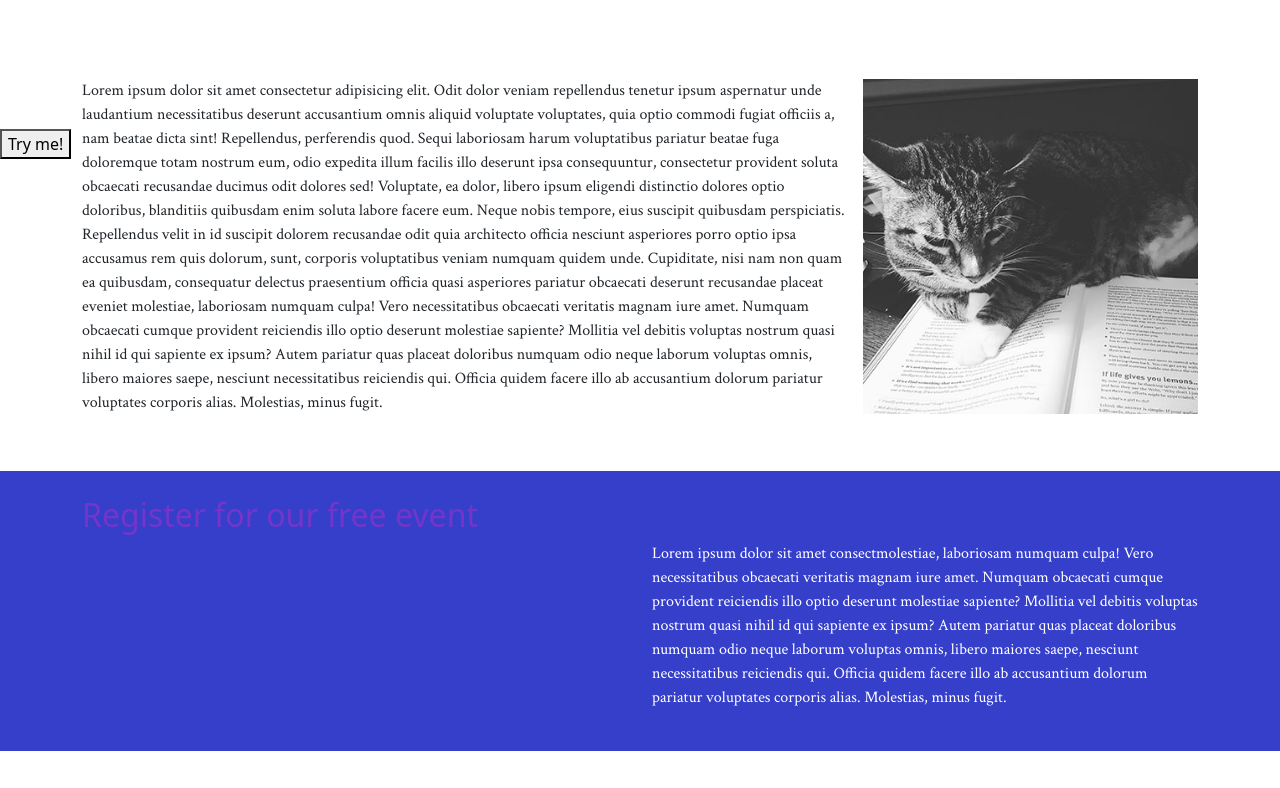
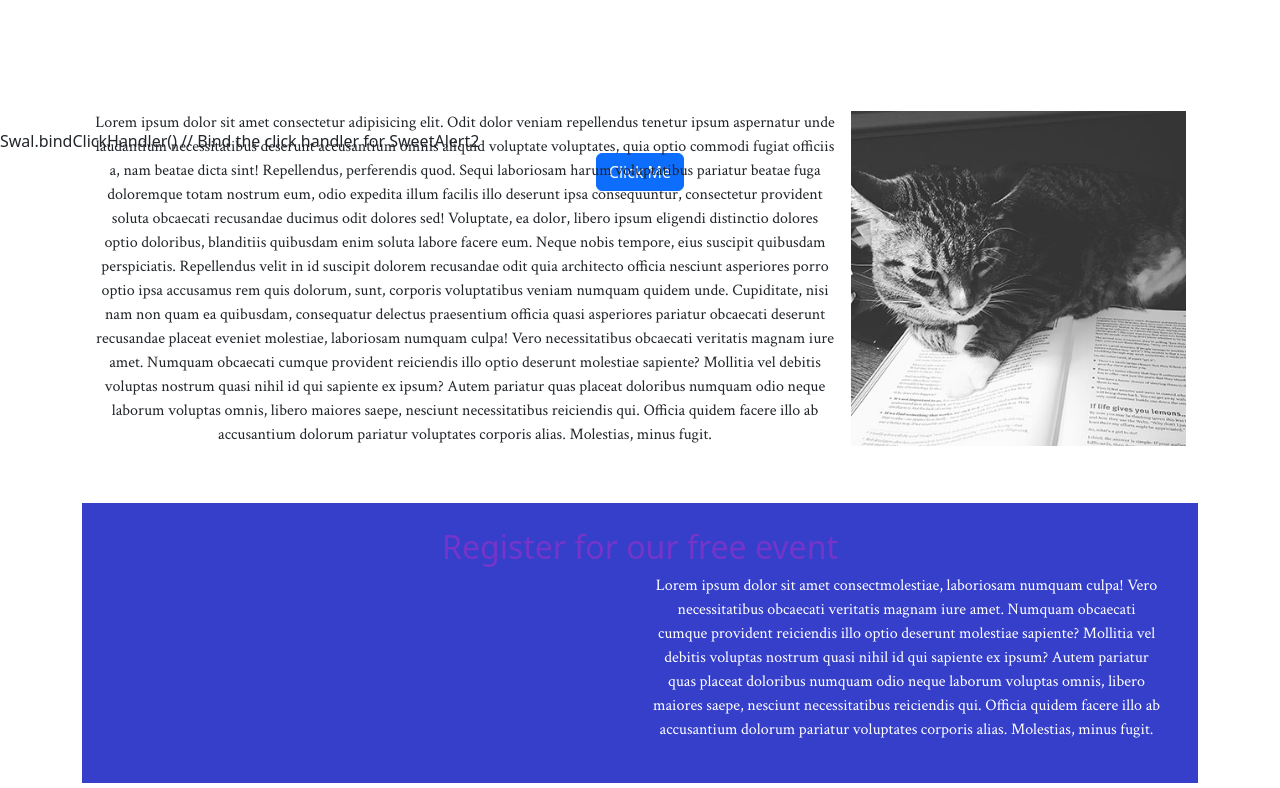
Before and after one commit to mtsweet2022/imed1316, a plain HTML site: page index.html in a window 1280 px wide. Shown: the part 1162-1950 px from the top of the page. Drawn offline with nearby package versions, Linux system fonts and the light colour scheme; a script that the page names is missing.

Commit message:
oh dear goodness please work

```diff
--- a/index.html
+++ b/index.html
@@ -96,8 +96,14 @@
       <!-- End Clip Path -->
 
       <!-- Button Test -->
-
-      <button class="show-example-btn" aria-label="Try me! Example: A basic message">Try me!</button>
+      Swal.bindClickHandler() // Bind the click handler for SweetAlert2
+      <div class="container text-center">
+        <div class="row">
+          <div class="col-12">
+            <button class="btn btn-primary" id="swal-button">Click Me</button>
+          </div>
+        </div>
+      <!-- End Button Test -->
 
       <!-- Begin First Paragraph -->
       <div class="container paragraph-one headline">
```
